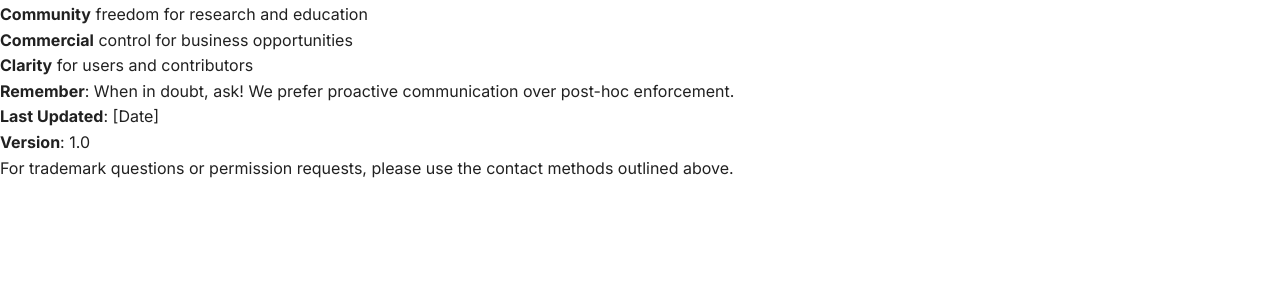
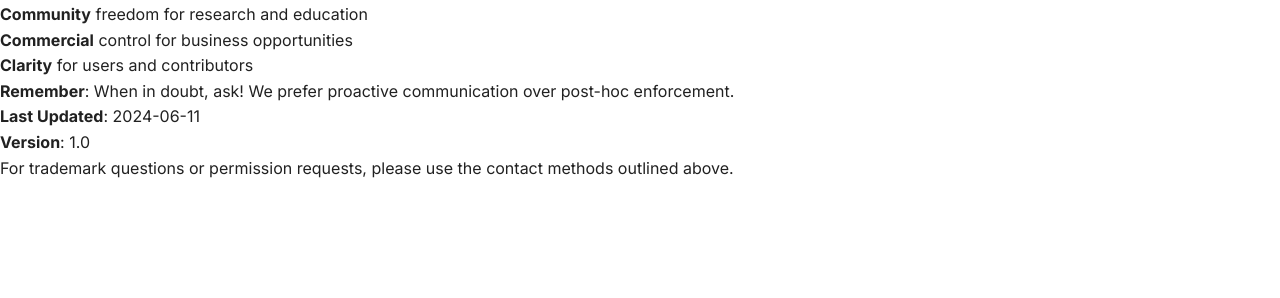
Before and after one commit to I-m-A-g-I-n-E/A-G-I, a Jekyll site: the page built from TRADEMARKS.md, in a window 1280 px wide and 900 px high, scrolled down 6291 px. Shown: the part 154-452 px from the top of the window. Built offline with Jekyll 4.4.1, drawn with Linux system fonts in a browser that asks for light colours; our own code applies the rules of GitHub Pages for plain Markdown files.

Commit message:
Update TRADEMARKS.md
Co-authored-by: Copilot <175728472+Copilot@users.noreply.github.com>

```diff
--- a/TRADEMARKS.md
+++ b/TRADEMARKS.md
@@ -309,7 +309,7 @@ This trademark policy balances:
 
 **Remember**: When in doubt, ask! We prefer proactive communication over post-hoc enforcement.
 
-**Last Updated**: [Date]
+**Last Updated**: 2024-06-11
 **Version**: 1.0
 
 For trademark questions or permission requests, please use the contact methods outlined above.
```
